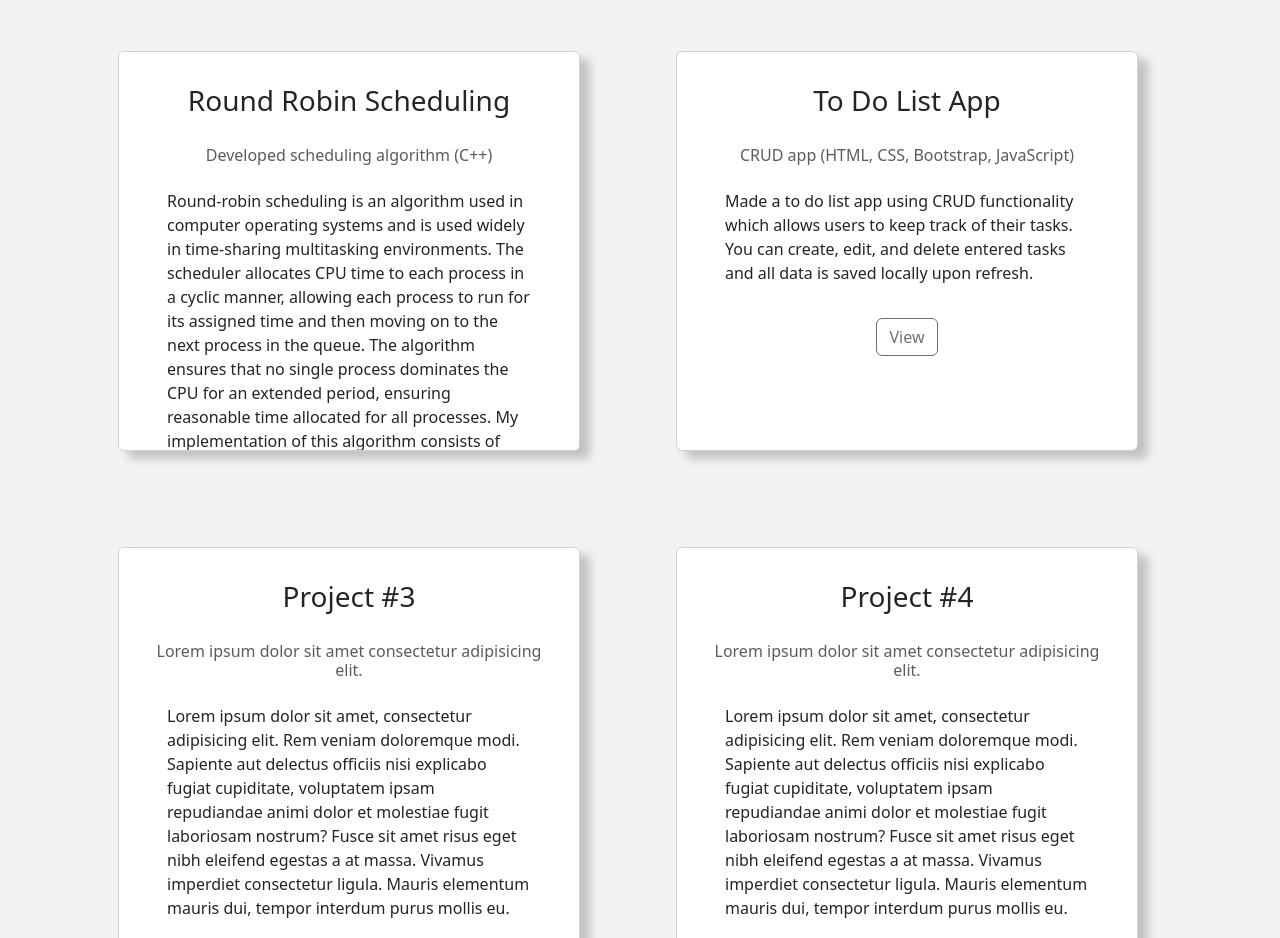
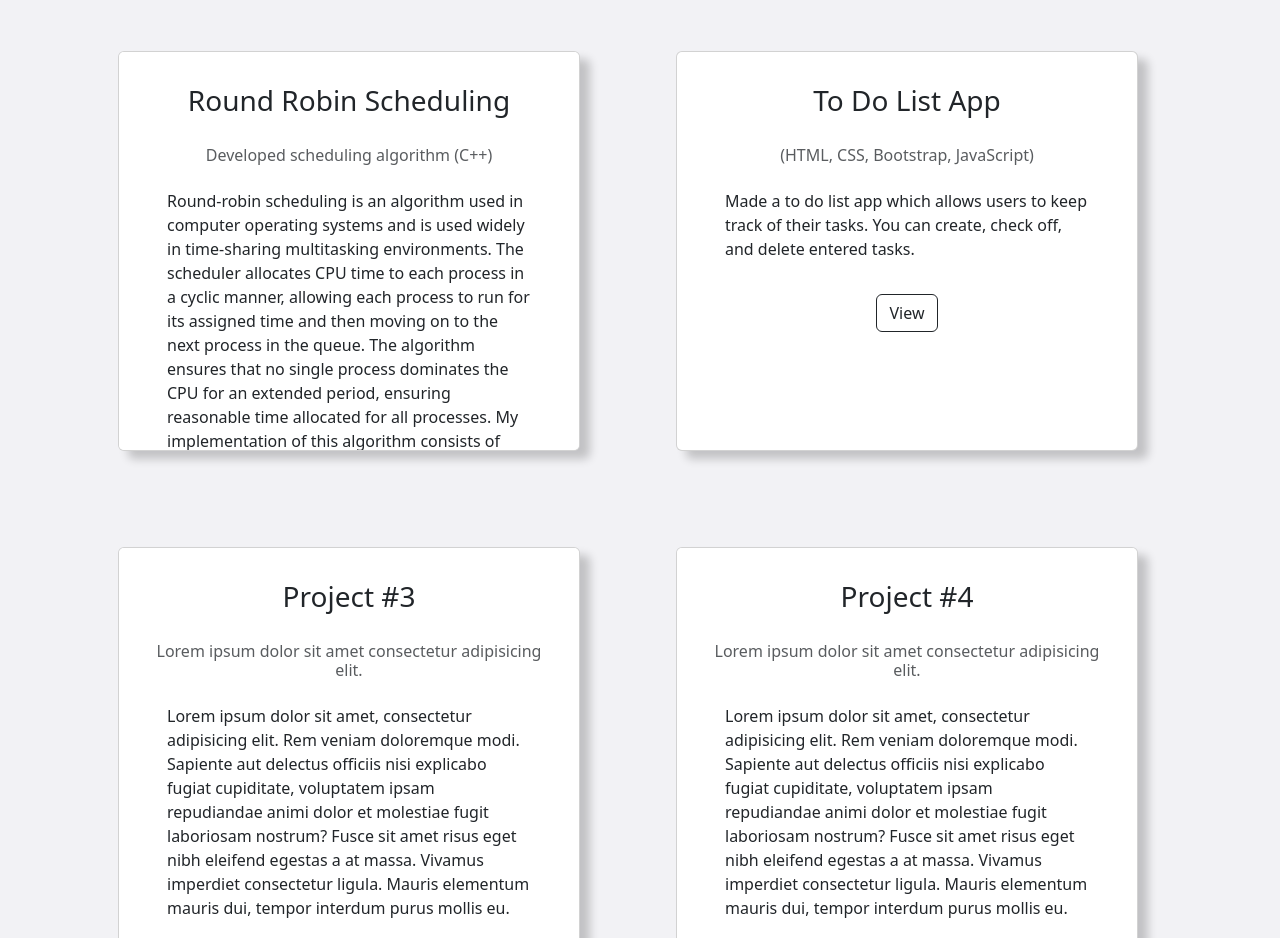
Before and after one commit to Ctc8/personalwebsite, a website: page index.html in a window 1280 px wide. Shown: the part 2031-2969 px from the top of the page. Drawn offline with nearby package versions, Linux system fonts and the light colour scheme.

Commit message:
added the todolist

```diff
--- a/index.html
+++ b/index.html
@@ -154,17 +154,17 @@
                   To Do List App
                 </h3>
                 <h6 class="card-subtitle py-2 text-muted text-center">
-                  CRUD app (HTML, CSS, Bootstrap, JavaScript)
+                (HTML, CSS, Bootstrap, JavaScript)
                 </h6>
                 <p class="py-3 px-4 card-text">
-                  Made a to do list app using CRUD functionality which allows users to keep track of their tasks. You can create, edit, and delete entered tasks and all data is saved locally upon refresh.
+                  Made a to do list app which allows users to keep track of their tasks. You can create, check off, and delete entered tasks.
                 </p>
                 <a
-                href="#"
+                href="https://ctc8.github.io/todo-list/"
                 target="_blank"
                 rel="noopener noreferrer"
                 id="projectBtn"
-                class="btn btn-outline-dark disabled"
+                class="btn btn-outline-dark"
                 role="button"
                 >
                 <i></i> View
```
